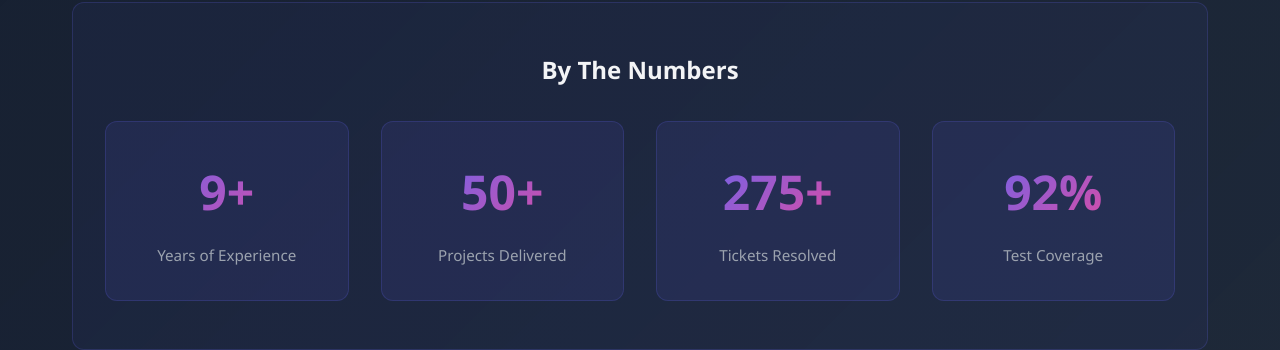
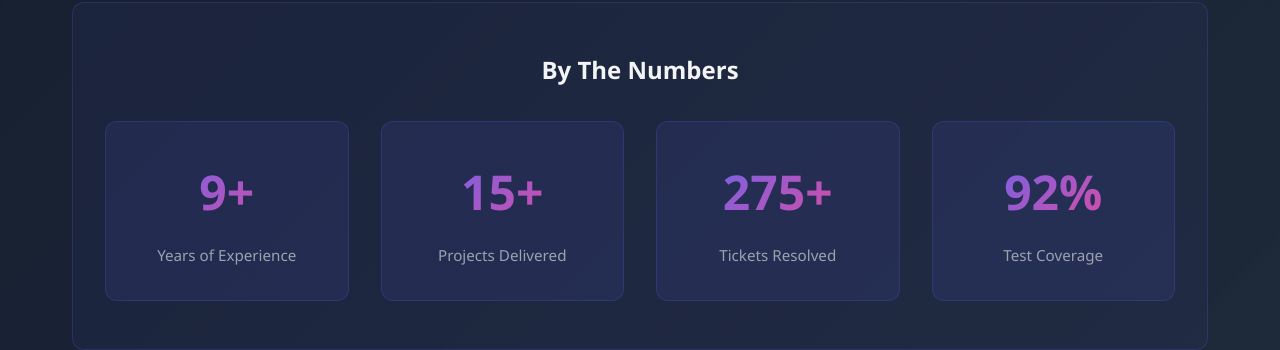
Before and after one commit to Nisith116/Portfolio, a React (Vite) app: page / in a window 1280 px wide. Shown: the part 7077-7427 px from the top of the page. Built offline with nearby package versions, Linux system fonts and the light colour scheme.

Commit message:
Adding projects delivered

```diff
--- a/src/components/Projects.jsx
+++ b/src/components/Projects.jsx
@@ -125,7 +125,7 @@ const Projects = () => {
               <span className="metric-small">Years of Experience</span>
             </div>
             <div className="metric-block">
-              <span className="metric-big">50+</span>
+              <span className="metric-big">15+</span>
               <span className="metric-small">Projects Delivered</span>
             </div>
             <div className="metric-block">
```
